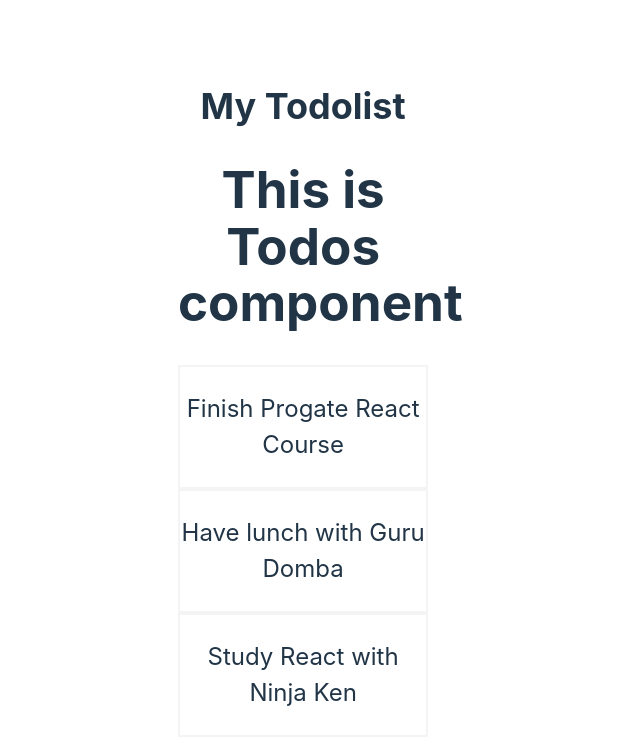
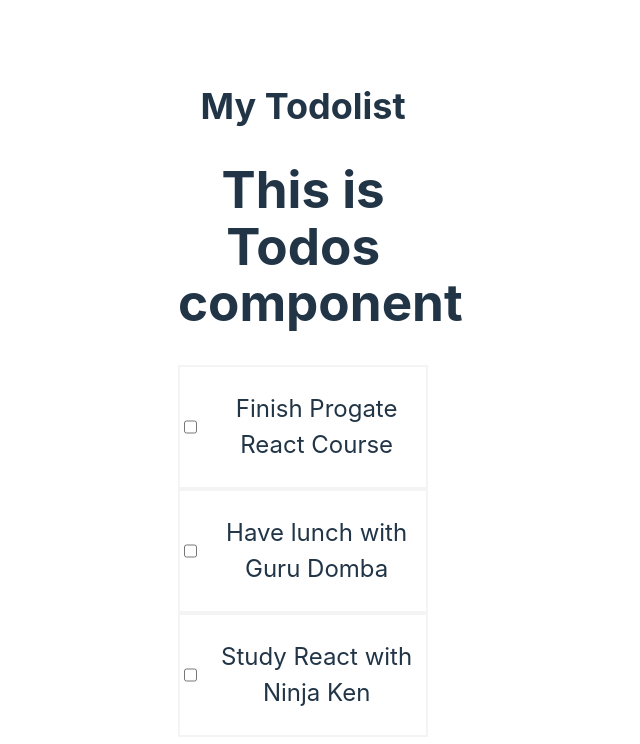
Before and after one commit to AsepSahrudin18/react-todo-app, a React (Vite) app: page / in a window 1280 px wide. Shown: the top 744 px of the page, without its empty margins (22-662 px from the left). Built offline with nearby package versions, Linux system fonts and the light colour scheme.

Commit message:
Develop toggle todo feature

```diff
--- a/src/App.jsx
+++ b/src/App.jsx
@@ -20,13 +20,24 @@
     },
   ]);
 
+  // Definisikan toggleCompleted di sini
+  const toggleCompleted = (todoId) => {
+    const updatedTodos = todos.map((todo) => {
+      if (todo.id === todoId) {
+        todo.completed = !todo.completed;
+      }
+      return todo;
+    })
+    setTodos(updatedTodos);
+  }
+
   // console.log(todos);
 
   return (
     <div style={styles.container}>
       <h1 style={styles.title}>My Todolist</h1>
-
-    <Todos todos={todos} />
+      {/* Teruskan function toggleCompleted ke component Todos */}
+    <Todos todos={todos} toggleCompleted={toggleCompleted} />
     </div>
    );
 }
--- a/src/components/TodoItem.jsx
+++ b/src/components/TodoItem.jsx
@@ -1,8 +1,24 @@
 function TodoItem(props){
+    // Definisikan function getTodoTitleStyle di sini
+  const getTodoTitleStyle = () => {
+    if (props.todo.completed === true) {
+      return { textDecoration: 'line-through' }
+    } else {
+      return { textDecoration: 'none' }
+    }
+  }
     return (
         // <p>{props.title}</p>
         <div style={styles.todoItem}>
-            <p>{props.todo.title}</p>
+             {/* Menambahkan checkbox */}
+             <input
+                type="checkbox"
+                style={styles.checkbox}
+                // Jalankan function toggleCompleted ketika checkbox di-klik
+                onChange={() => props.toggleCompleted(props.todo.id)}
+             />
+
+            <p style={getTodoTitleStyle()}>{props.todo.title}</p>
         </div>
     )
 }
@@ -11,6 +27,17 @@
     todoItem: {
       border: '2px solid #f4f4f4',
       fontSize: '24px',
+      // Tambahkan styles di bawah ini
+      display: 'flex',
+      justifyContent: 'center',
+      alignItems: 'center',
     },
+    // Tambahkan styles di bawah ini
+    checkbox: {
+        marginRight: '10px',
+        height: '18px',
+        width: '18px',
+    },
+
   }
 export default TodoItem;
--- a/src/components/Todos.jsx
+++ b/src/components/Todos.jsx
@@ -9,7 +9,7 @@
 
             {props.todos.map((todo) => {
                 // return <p key={todo.id}>{todo.title}</p>
-                return <TodoItem key={todo.id} todo={todo}/>
+                return <TodoItem key={todo.id} todo={todo} toggleCompleted={props.toggleCompleted}/>
             })}
         </div>
     )
```
